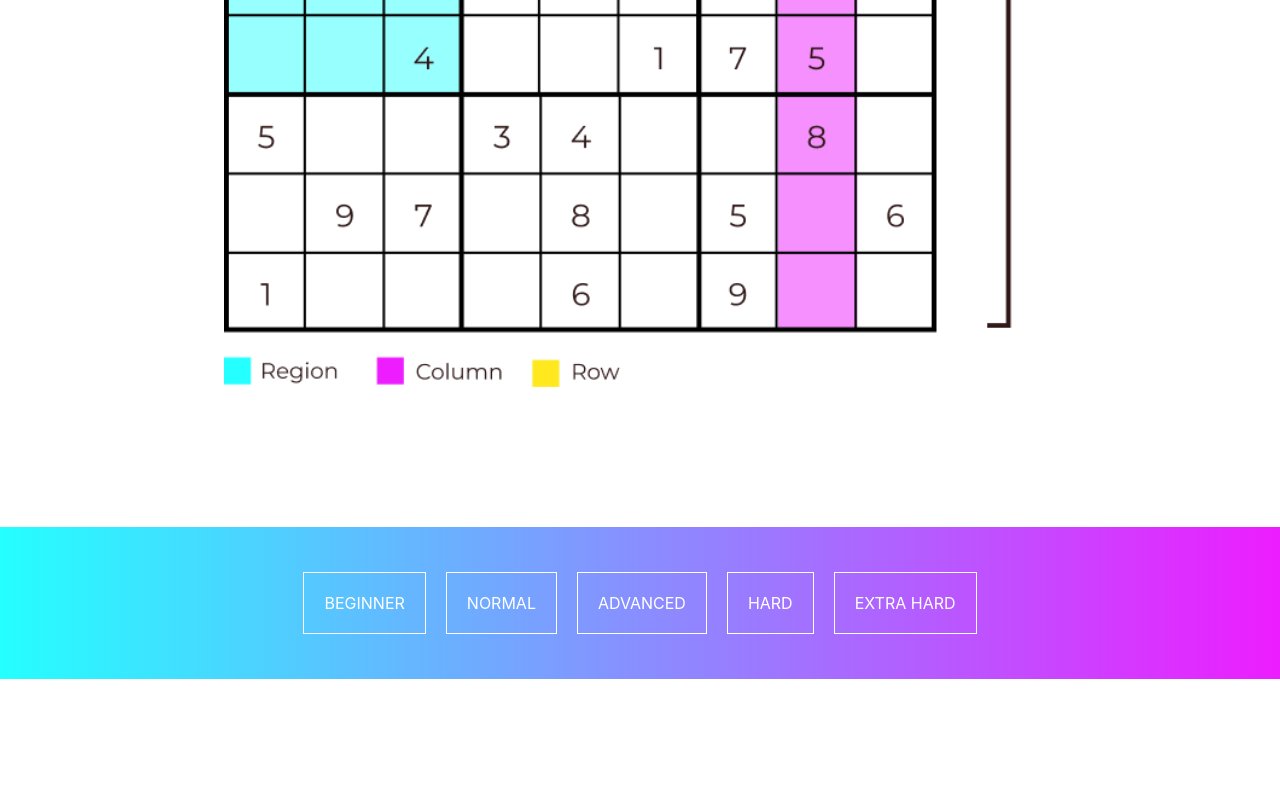
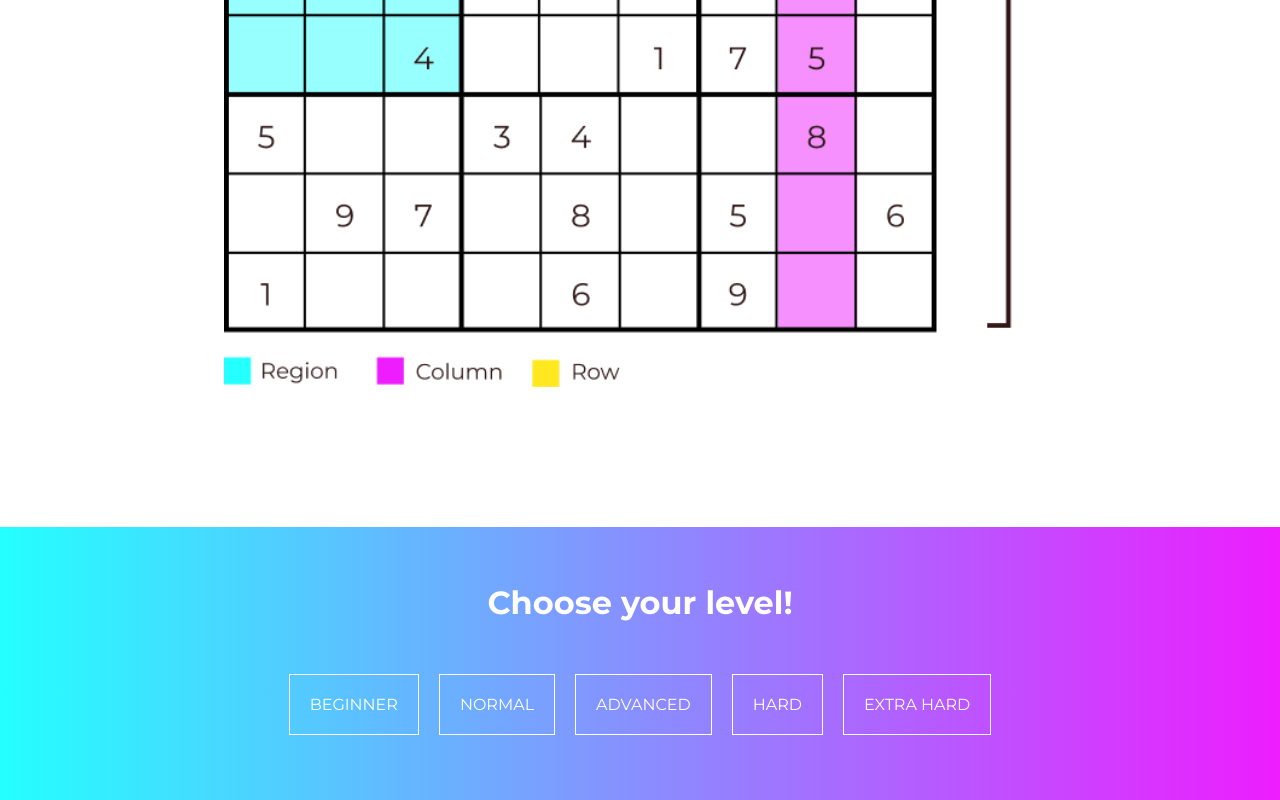
Before and after one commit to NikolSkvarilova/sudoku, a React (Create React App) app: page / in a window 1280 px wide. Shown: the part 4646-5446 px from the top of the page. Before the commit the page ends 5325 px from the top, so only its background shows below. Built offline with nearby package versions, Linux system fonts and the light colour scheme.

Commit message:
Fixed links; styles

```diff
--- a/src/Components/Sections/ChooseLvlSection/ChooseLvlSection.jsx
+++ b/src/Components/Sections/ChooseLvlSection/ChooseLvlSection.jsx
@@ -26,8 +26,11 @@ const ChooseLvlSection = (props) => {
   })
 
   return (
-    <div className="container" style={ bgStyles }>
-      {levels}
+    <div className="container" style={ bgStyles } id={props.section_link} >
+      <h1>Choose your level!</h1>
+      <div className="levels-container">
+        {levels}
+      </div>
     </div>
   )
 }
--- a/src/Components/Sections/ChooseLvlSection/ChooseLvlSection.scss
+++ b/src/Components/Sections/ChooseLvlSection/ChooseLvlSection.scss
@@ -1,15 +1,29 @@
-
+@import '../../variables';
+@import '../../mixins';
 
 .container {
   display: flex;
+  flex-direction: column;
   align-items: center;
   justify-content: center;
   padding: 35px 0;
   color: white;
 
+  h1 {
+    color: white;
+    font-family: map-get($font-families, title);
+  }
+
+  .levels-container {
+    display: flex;
+    align-items: center;
+    justify-content: center;
+    padding: 20px 0;
+
     a {
       text-decoration: none;
       color: white;
+      font-family: map-get($font-families, btn);
 
       .button {
         -webkit-box-flex: 1;
@@ -53,3 +67,4 @@
       }
     }
   }
+}
```
Lines whose indentation alone changed are shown as unchanged.
